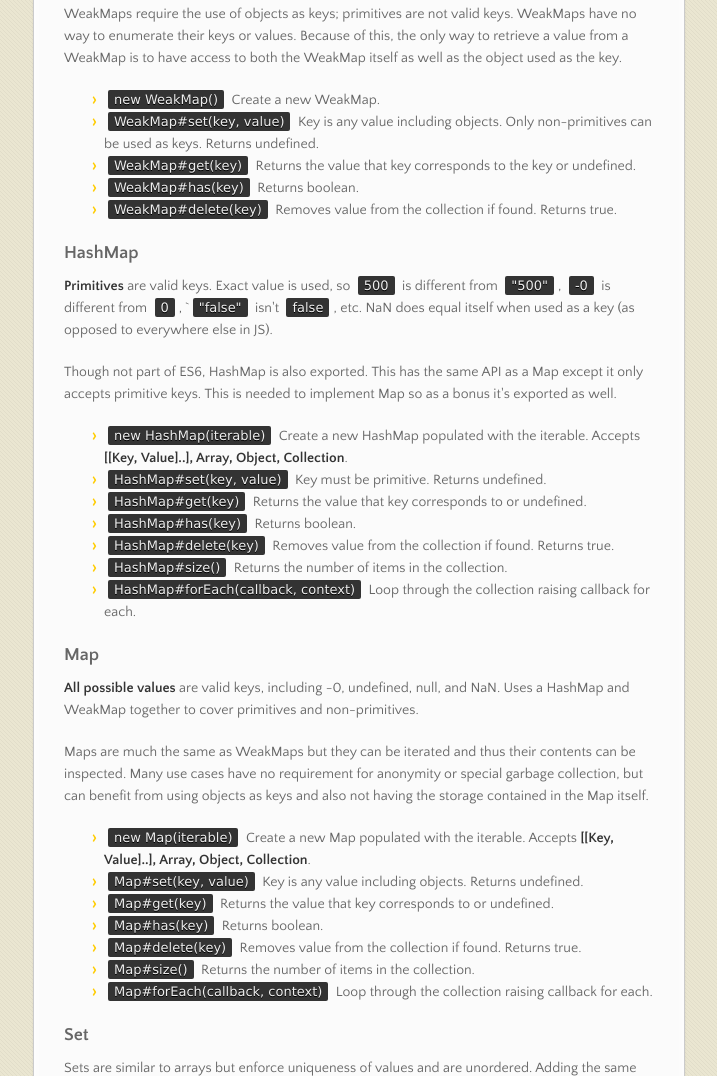
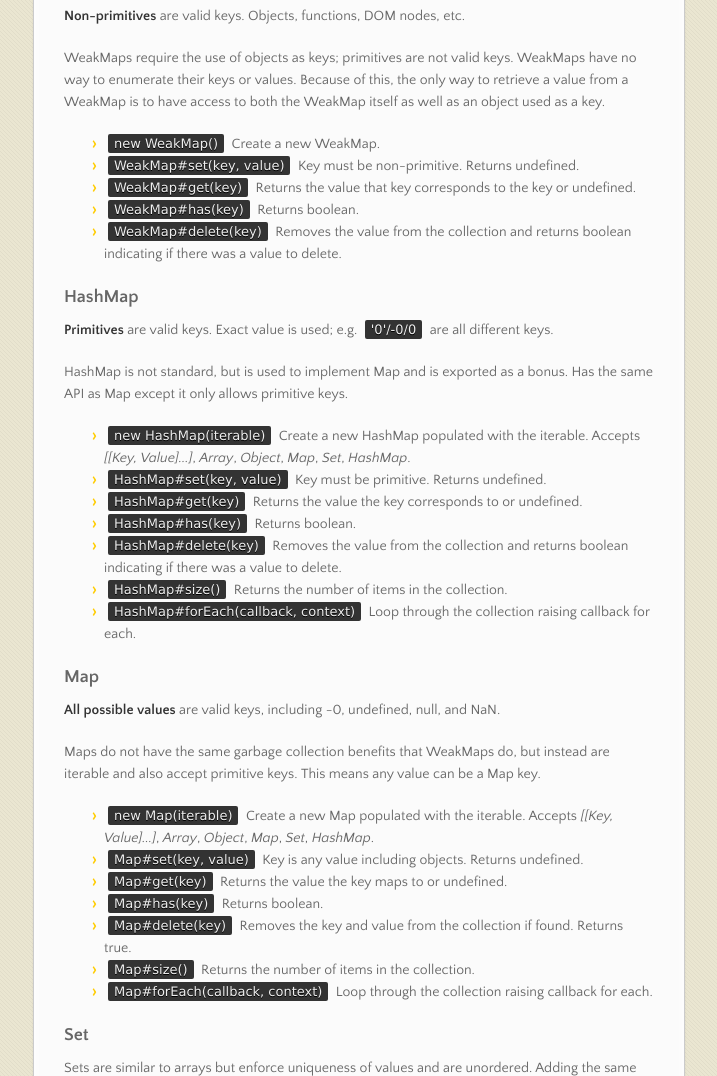
Before and after one commit to oatkiller/harmony-collections, a plain HTML site: page index.html in a window 1280 px wide. Shown: the part 2605-3681 px from the top of the page, without its empty margins (282-999 px from the left). Drawn offline with nearby package versions, Linux system fonts and the light colour scheme.

```diff
--- a/index.html
+++ b/index.html
@@ -70,8 +70,6 @@
 
 <h3>Map/WeakMap</h3>
 
-<p>Retire jQuery.data and similar, consider it replaced with prejudice.</p>
-
 <div class="highlight"><pre><span class="c1">// reusable storage creator</span>
 <span class="kd">function</span> <span class="nx">createStorage</span><span class="p">(){</span>
   <span class="kd">var</span> <span class="nx">store</span> <span class="o">=</span> <span class="k">new</span> <span class="nx">WeakMap</span><span class="p">;</span>
@@ -96,7 +94,7 @@
 
 <span class="nx">Wrapper</span><span class="p">.</span><span class="nx">prototype</span> <span class="o">=</span> <span class="p">{</span>
   <span class="nx">get</span> <span class="nx">classes</span><span class="p">(){</span>
-    <span class="k">return</span> <span class="p">[].</span><span class="nx">slice</span><span class="p">.</span><span class="nx">call</span><span class="p">(</span><span class="nx">_</span><span class="p">(</span><span class="k">this</span><span class="p">).</span><span class="nx">element</span><span class="p">);</span>
+    <span class="k">return</span> <span class="p">[].</span><span class="nx">slice</span><span class="p">.</span><span class="nx">call</span><span class="p">(</span><span class="nx">_</span><span class="p">(</span><span class="k">this</span><span class="p">).</span><span class="nx">element</span><span class="p">.</span><span class="nx">classList</span><span class="p">);</span>
   <span class="p">},</span>
   <span class="nx">set</span> <span class="nx">classes</span><span class="p">(</span><span class="nx">v</span><span class="p">){</span>
     <span class="nx">_</span><span class="p">(</span><span class="k">this</span><span class="p">).</span><span class="nx">element</span><span class="p">.</span><span class="nx">className</span> <span class="o">=</span> <span class="p">[].</span><span class="nx">concat</span><span class="p">(</span><span class="nx">v</span><span class="p">).</span><span class="nx">join</span><span class="p">(</span><span class="s1">' '</span><span class="p">);</span>
@@ -106,7 +104,7 @@
 
 <h3>Set</h3>
 
-<p>A Set is similar to an Array in what it stores, but different in how. A Set is unordered and its values are unique. Determining whether an item is in a Set is <code>O(1)</code> but <code>O(n)</code> for an Array. An example of where this is useful is in implementing <code>Array.prototype.unique</code>.</p>
+<p>A Set is similar to an Array in what it stores, but different in how. A Set is unordered and its values are unique. Determining whether an item is in a Set is <code>O(1)</code> but <code>O(n)</code> for an Array. An example of where this is useful is in implementing <code>Array.prototype.unique</code> that works with objects.</p>
 
 <p>Both of the following will output the same result, however the Set version is <code>O(n)</code> and the one using indexOf is <code>O(n^2)</code>. For an array taking 30 seconds using the set, an <strong><em>hour</em></strong> is required for indexOf.</p>
 
@@ -129,61 +127,63 @@
 
 <h2>API Reference</h2>
 
+<p>In place of the new <code>for...of</code> syntax available in ES6 for iterating over collections, <code>forEach</code> methods are included with Map, Set, and HashMap. These work the same as <code>Array#forEach</code>.</p>
+
 <h3>WeakMap</h3>
 
 <p><strong>Non-primitives</strong> are valid keys. Objects, functions, DOM nodes, etc.</p>
 
-<p>WeakMaps require the use of objects as keys; primitives are not valid keys. WeakMaps have no way to enumerate their keys or values. Because of this, the only way to retrieve a value from a WeakMap is to have access to both the WeakMap itself as well as the object used as the key.</p>
+<p>WeakMaps require the use of objects as keys; primitives are not valid keys. WeakMaps have no way to enumerate their keys or values. Because of this, the only way to retrieve a value from a WeakMap is to have access to both the WeakMap itself as well as an object used as a key.</p>
 
 <ul>
 <li>
 <code>new WeakMap()</code> Create a new WeakMap.</li>
 <li>
-<code>WeakMap#set(key, value)</code> Key is any value including objects. Only non-primitives can be used as keys. Returns undefined.</li>
+<code>WeakMap#set(key, value)</code> Key must be non-primitive. Returns undefined.</li>
 <li>
 <code>WeakMap#get(key)</code> Returns the value that key corresponds to the key or undefined.</li>
 <li>
 <code>WeakMap#has(key)</code> Returns boolean.</li>
 <li>
-<code>WeakMap#delete(key)</code> Removes value from the collection if found. Returns true.</li>
+<code>WeakMap#delete(key)</code> Removes the value from the collection and returns boolean indicating if there was a value to delete.</li>
 </ul><h3>HashMap</h3>
 
-<p><strong>Primitives</strong> are valid keys. Exact value is used, so <code>500</code> is different from <code>"500"</code>, <code>-0</code> is different from <code>0</code>, `<code>"false"</code> isn't <code>false</code>, etc. NaN does equal itself when used as a key (as opposed to everywhere else in JS).</p>
+<p><strong>Primitives</strong> are valid keys. Exact value is used; e.g. <code>'0'/-0/0</code> are all different keys.</p>
 
-<p>Though not part of ES6, HashMap is also exported. This has the same API as a Map except it only accepts primitive keys. This is needed to implement Map so as a bonus it's exported as well.</p>
+<p>HashMap is not standard, but is used to implement Map and is exported as a bonus. Has the same API as Map except it only allows primitive keys.</p>
 
 <ul>
 <li>
-<code>new HashMap(iterable)</code> Create a new HashMap populated with the iterable. Accepts <strong>[[Key, Value]..], Array, Object, Collection</strong>.</li>
+<code>new HashMap(iterable)</code> Create a new HashMap populated with the iterable. Accepts <em>[[Key, Value]...]</em>, <em>Array</em>, <em>Object</em>, <em>Map</em>, <em>Set</em>, <em>HashMap</em>.</li>
 <li>
 <code>HashMap#set(key, value)</code> Key must be primitive. Returns undefined.</li>
 <li>
-<code>HashMap#get(key)</code> Returns the value that key corresponds to or undefined.</li>
+<code>HashMap#get(key)</code> Returns the value the key corresponds to or undefined.</li>
 <li>
 <code>HashMap#has(key)</code> Returns boolean.</li>
 <li>
-<code>HashMap#delete(key)</code> Removes value from the collection if found. Returns true.</li>
+<code>HashMap#delete(key)</code> Removes the value from the collection and returns boolean indicating if there was a value to delete.</li>
 <li>
 <code>HashMap#size()</code> Returns the number of items in the collection.</li>
 <li>
 <code>HashMap#forEach(callback, context)</code> Loop through the collection raising callback for each.</li>
 </ul><h3>Map</h3>
 
-<p><strong>All possible values</strong> are valid keys, including -0, undefined, null, and NaN. Uses a HashMap and WeakMap together to cover primitives and non-primitives.</p>
+<p><strong>All possible values</strong> are valid keys, including -0, undefined, null, and NaN.</p>
 
-<p>Maps are much the same as WeakMaps but they can be iterated and thus their contents can be inspected. Many use cases have no requirement for anonymity or special garbage collection, but can benefit from using objects as keys and also not having the storage contained in the Map itself.</p>
+<p>Maps do not have the same garbage collection benefits that WeakMaps do, but instead are iterable and also accept primitive keys. This means any value can be a Map key.</p>
 
 <ul>
 <li>
-<code>new Map(iterable)</code> Create a new Map populated with the iterable. Accepts <strong>[[Key, Value]..], Array, Object, Collection</strong>.</li>
+<code>new Map(iterable)</code> Create a new Map populated with the iterable. Accepts <em>[[Key, Value]...]</em>, <em>Array</em>, <em>Object</em>, <em>Map</em>, <em>Set</em>, <em>HashMap</em>.</li>
 <li>
 <code>Map#set(key, value)</code> Key is any value including objects. Returns undefined.</li>
 <li>
-<code>Map#get(key)</code> Returns the value that key corresponds to or undefined.</li>
+<code>Map#get(key)</code> Returns the value the key maps to or undefined.</li>
 <li>
 <code>Map#has(key)</code> Returns boolean.</li>
 <li>
-<code>Map#delete(key)</code> Removes value from the collection if found. Returns true.</li>
+<code>Map#delete(key)</code> Removes the key and value from the collection if found. Returns true.</li>
 <li>
 <code>Map#size()</code> Returns the number of items in the collection.</li>
 <li>
@@ -194,13 +194,13 @@
 
 <ul>
 <li>
-<code>new Set(iterable)</code> Create a new Set populated with the iterable. Accepts <strong>Array, Object, Collection</strong>.</li>
+<code>new Set(iterable)</code> Create a new Set populated with the iterable. Accepts <em>Array</em>, <em>Object</em>, <em>Map</em>, <em>Set</em>, <em>HashMap</em>.</li>
 <li>
 <code>Set#add(value)</code> Inserts a value of any type into the set if it's not already in the set.</li>
 <li>
 <code>Set#has(value)</code> Returns boolean.</li>
 <li>
-<code>Set#delete(value)</code> Removes value from the collection if found. Returns true.</li>
+<code>Set#delete(value)</code> Removes the value from the collection and returns boolean indicating if there was a value to delete.</li>
 <li>
 <code>Set#size()</code> Returns the number of items in the collection.</li>
 <li>
```
Also changed, not shown: params.json (+1 -1 lines).
